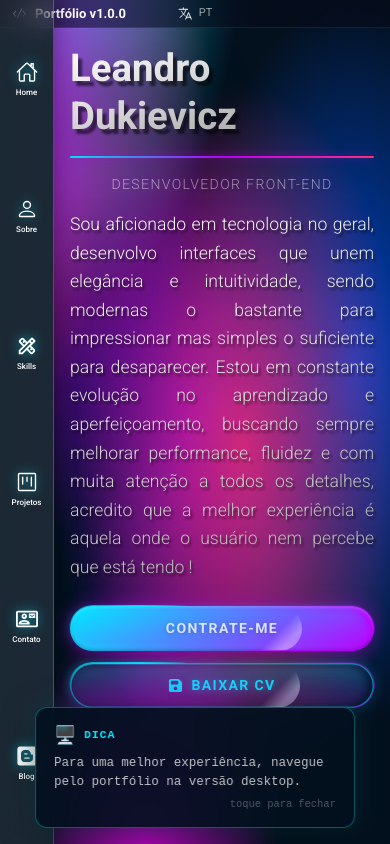
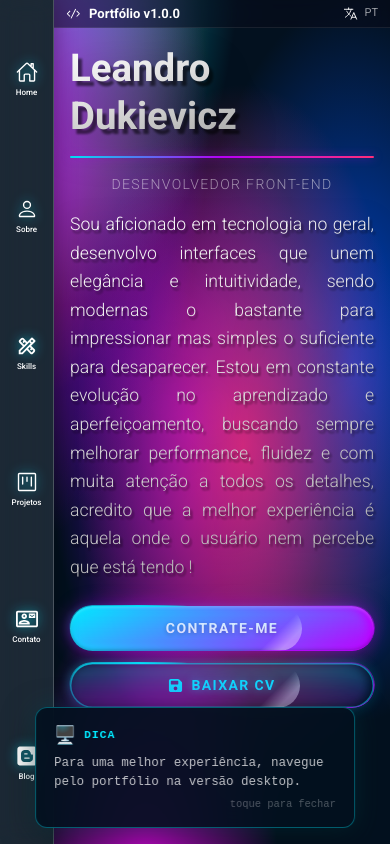
Before and after one commit to LeandroDukievicz/Portifolio-Cyber-Dukie, a Next.js app: page / in a window 390 px wide. Built offline with nearby package versions, Linux system fonts and the light colour scheme; no server answers.

Commit message:
fix: menubar começa após a dock em mobile e aparece completa em todos os tamanhos

```diff
--- a/app/components/MenuBar.tsx
+++ b/app/components/MenuBar.tsx
@@ -33,7 +33,7 @@ export default function MenuBar() {
 
   return (
     <div
-      className="fixed top-0 left-0 right-0 z-50 flex items-center justify-between px-3"
+      className="fixed top-0 left-[54px] md:left-0 right-0 z-[200] flex items-center justify-between px-3"
       style={{
         height: "28px",
         background: "rgba(10, 10, 20, 0.55)",
@@ -43,13 +43,13 @@ export default function MenuBar() {
       }}
     >
       {/* Left — logo + name */}
-      <div className="flex items-center gap-2 text-white">
-        <VscCode size={15} />
-        <span className="font-semibold" style={{ fontSize: "13px" }}>{t.portfolioTitle}</span>
+      <div className="flex items-center gap-2 text-white min-w-0 shrink-0">
+        <VscCode size={15} className="shrink-0" />
+        <span className="font-semibold truncate" style={{ fontSize: "13px" }}>{t.portfolioTitle}</span>
       </div>
 
       {/* Center — Language switcher */}
-      <div className="absolute left-1/2 -translate-x-1/2 flex items-center gap-2">
+      <div className="flex items-center gap-2 shrink-0">
         <button
           onClick={toggle}
           title={lang === "pt" ? "Switch to English" : "Mudar para Português"}
@@ -64,7 +64,7 @@ export default function MenuBar() {
 
       {/* Right — clock */}
       {time && (
-        <span className="hidden sm:inline text-white/90" style={{ fontSize: "12px" }}>{time}</span>
+        <span className="hidden sm:inline text-white/90 shrink-0" style={{ fontSize: "12px" }}>{time}</span>
       )}
     </div>
   );
```
